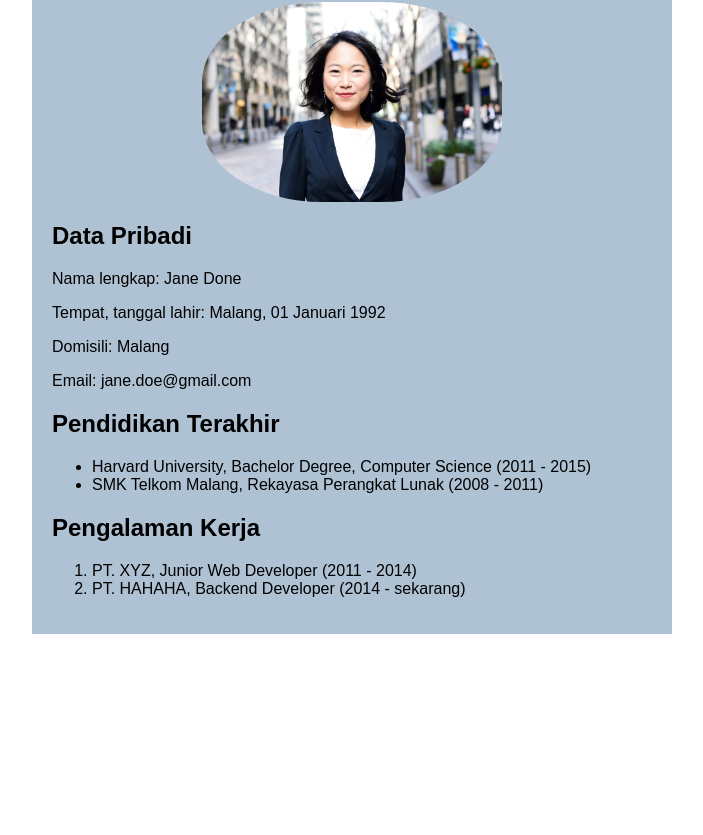
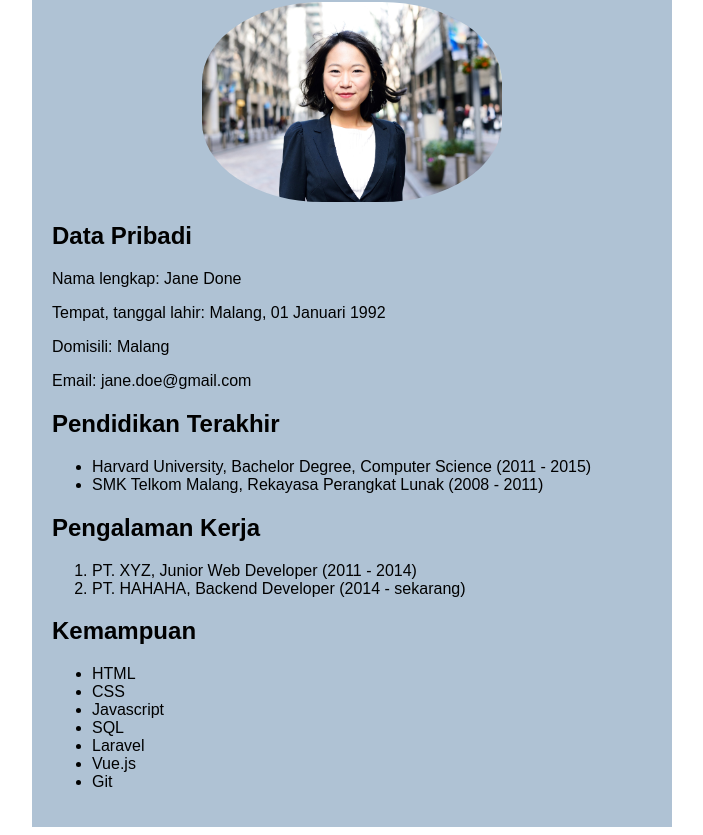
Before and after one commit to biasdamiasa/biodata, a plain HTML site: page index.html in a window 1280 px wide. Shown: the part 106-941 px from the top of the page, without its empty margins (288-991 px from the left). Before the commit the page ends 800 px from the top, so only its background shows below. Drawn offline with Linux system fonts and the light colour scheme.

Commit message:
menambahkan kemampuan

```diff
--- a/index.html
+++ b/index.html
@@ -28,6 +28,17 @@
             <li>PT. XYZ, Junior Web Developer (2011 - 2014)</li>
             <li>PT. HAHAHA, Backend Developer (2014 - sekarang)</li>
         </ol>
+
+        <h2>Kemampuan</h2>
+        <ul>
+            <li>HTML</li>
+            <li>CSS</li>
+            <li>Javascript</li>
+            <li>SQL</li>
+            <li>Laravel</li>
+            <li>Vue.js</li>
+            <li>Git</li>
+        </ul>
     </div>
 </body>
 </html>
```
